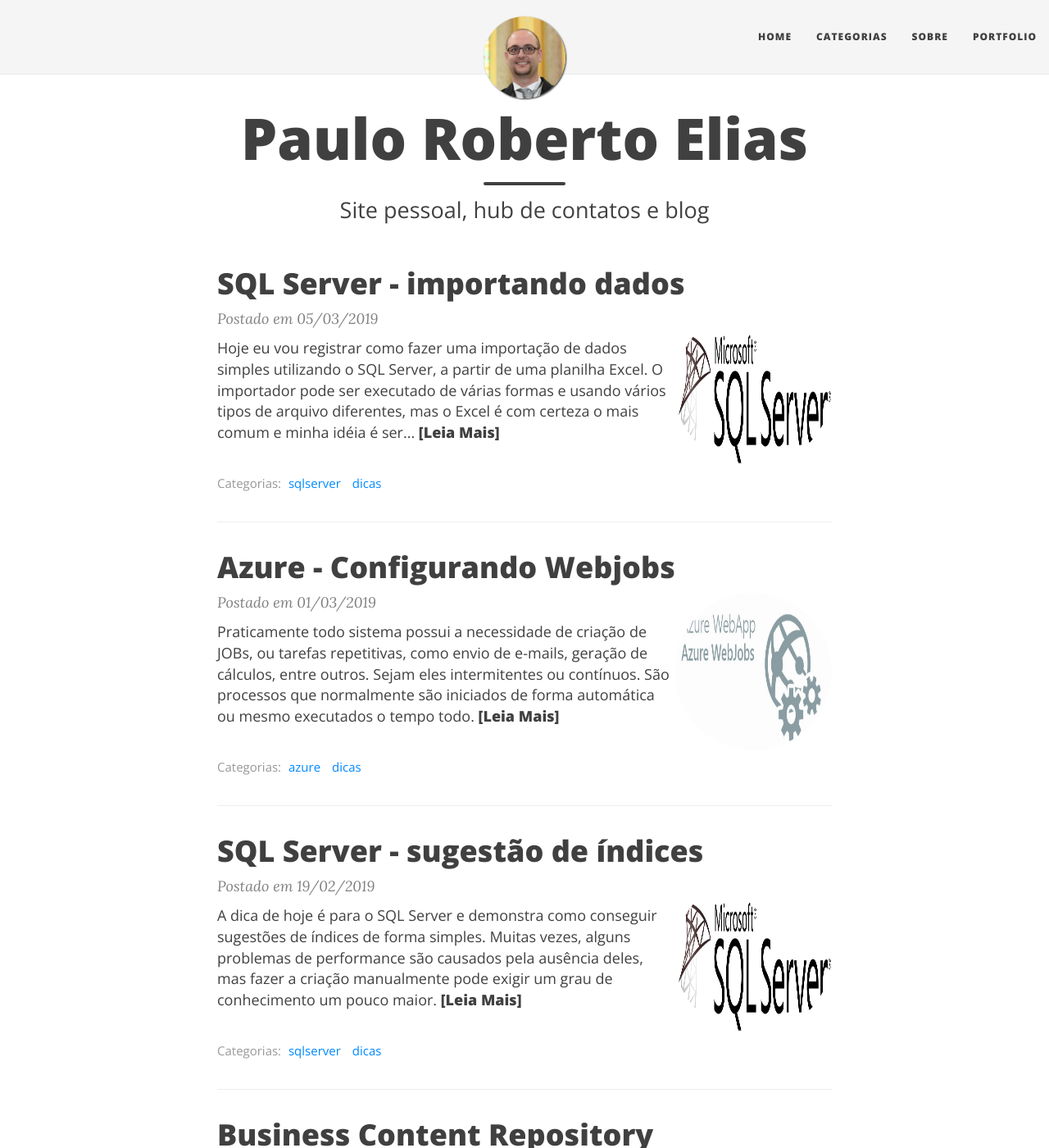
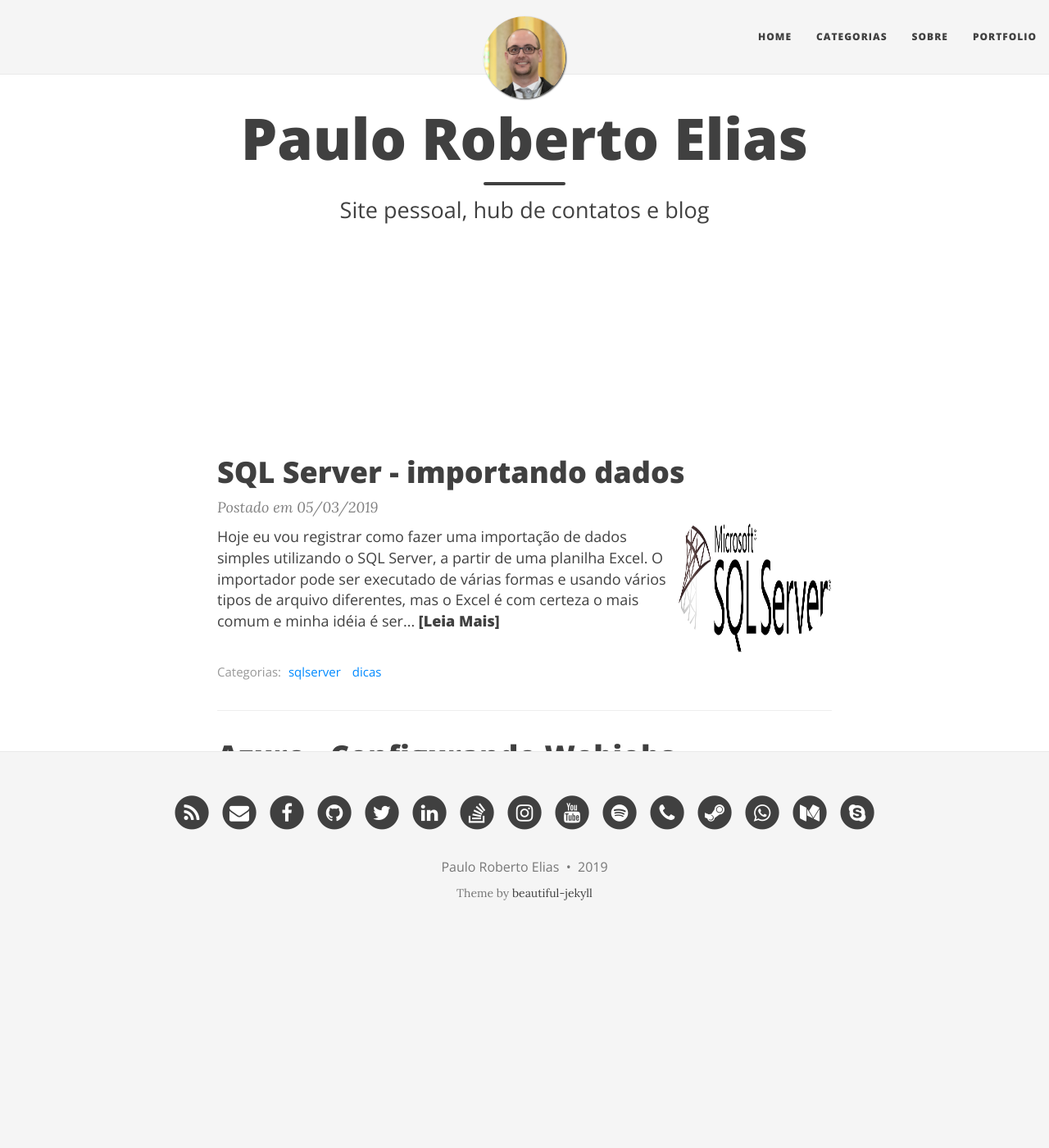
Before and after one commit to PRElias/paulorobertoelias.com.br, a Jekyll site: the page built from index.html, in a window 1280 px wide and 1400 px high. Shown: the whole window at 82% size. Built offline with Jekyll 4.4.1, drawn with Linux system fonts in a browser that asks for light colours; nearby versions of some CDN libraries; the list of posts is cut into pages by our own code.

Commit message:
sticky footer

```diff
--- a/css/main.css
+++ b/css/main.css
@@ -267,12 +267,19 @@
 
 /* --- Footer --- */
 
+.container {
+  margin-bottom: 250px;
+}
+
 footer {
-  padding: 30px 0;
+  padding: 5px 0;
   border-top: 1px #EAEAEA solid;
-  margin-top: 50px;
+  /* margin-top: 50px; */
   font-size: 14px;
   background-color: {{ site.footer-col }};
+  position: fixed;
+  bottom: 0;
+  width: 100%;
   {% if site.footer-img %}
   background-image: url({{ site.footer-img }});
   background-attachment: fixed;
```
